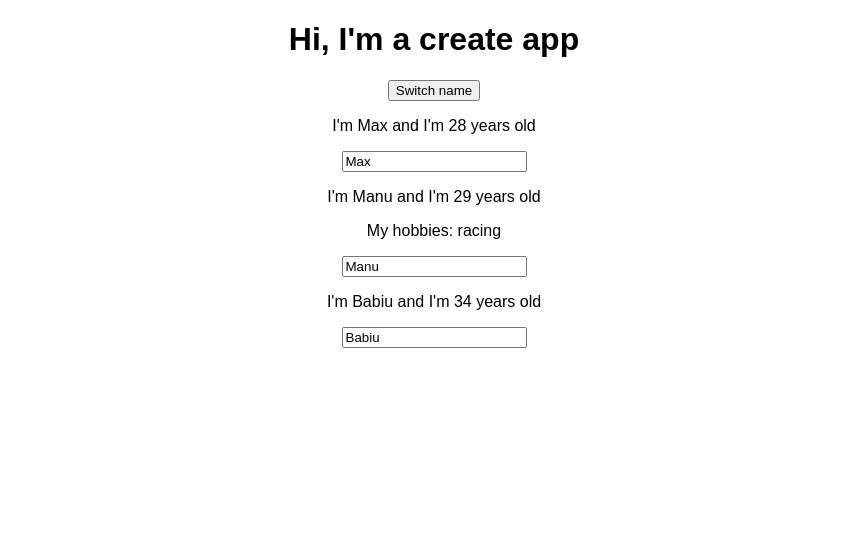
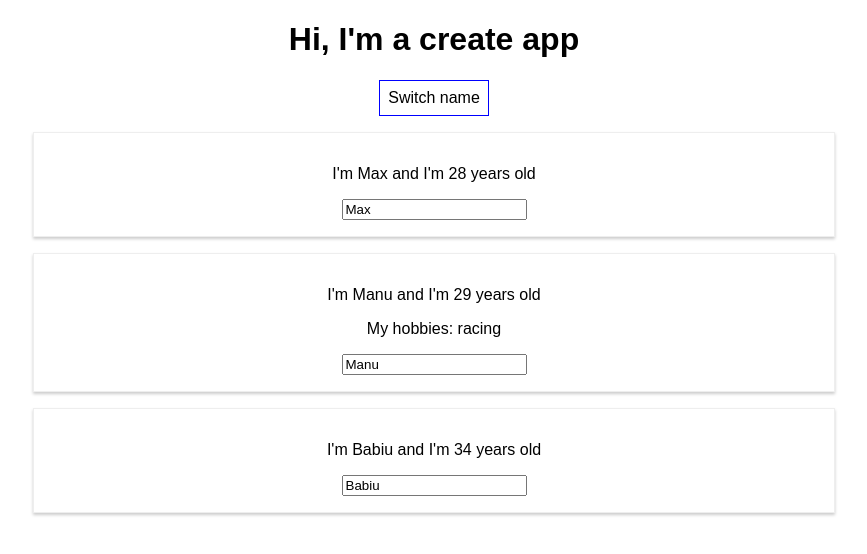
Before and after one commit to buaiscia/complete-react-app-test, a React (Create React App) app: page / in a window 1280 px wide. Shown: the top 554 px of the page, without its empty margins (206-1073 px from the left). Built offline with nearby package versions, Linux system fonts and the light colour scheme.

Commit message:
add style css and inline

```diff
--- a/src/App.js
+++ b/src/App.js
@@ -35,10 +35,21 @@
   }
 
   render() {
+
+    const style = {
+      backgroundColor: 'white',
+      font: 'inherit',
+      border: '1px solid blue',
+      padding: '8px',
+      cursor: 'pointer'
+    }
+
     return (
       <div className="App">
         <h1>Hi, I'm a create app</h1>
-        <button onClick={() => this.switchNameHandler('Maximiliannnn')}>Switch name</button>
+        <button
+          style={style}
+          onClick={() => this.switchNameHandler('Maximiliannnn')}>Switch name</button>
         <Person
           name={this.state.persons[0].name}
           age={this.state.persons[0].age} />
--- /dev/null
+++ b/src/Person/Person.css
@@ -0,0 +1,9 @@
+.Person {
+    width: 60%;
+    margin: 16px auto;
+    border: 1px solid #eee;
+    box-shadow: 0 2px 3px #ccc;
+    padding: 16px;
+    text-align: center;
+
+}
--- a/src/Person/Person.js
+++ b/src/Person/Person.js
@@ -1,8 +1,9 @@
 import React from 'react';
+import  './Person.css'
 
 const person = (props) => {
     return (
-        <div>
+        <div className="Person">
             <p onClick={props.click}>I'm {props.name} and I'm {props.age} years old</p>
             <p>{props.children}</p>
             <input type="text" onChange={props.changed} value={props.name}></input>
```
